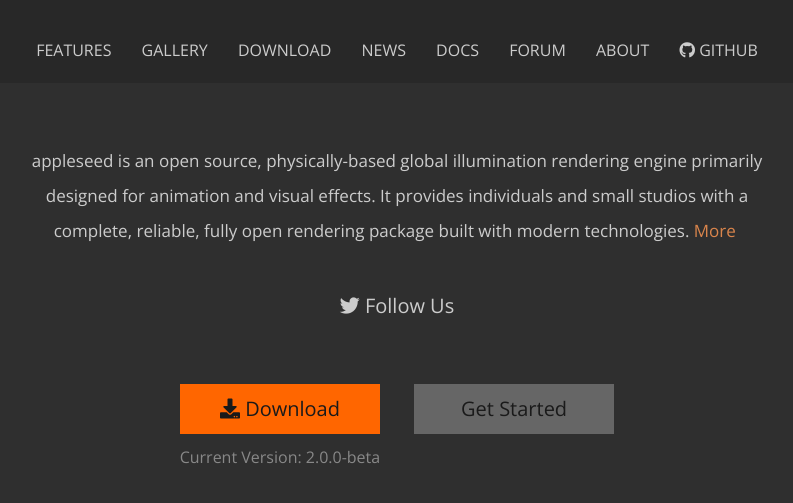
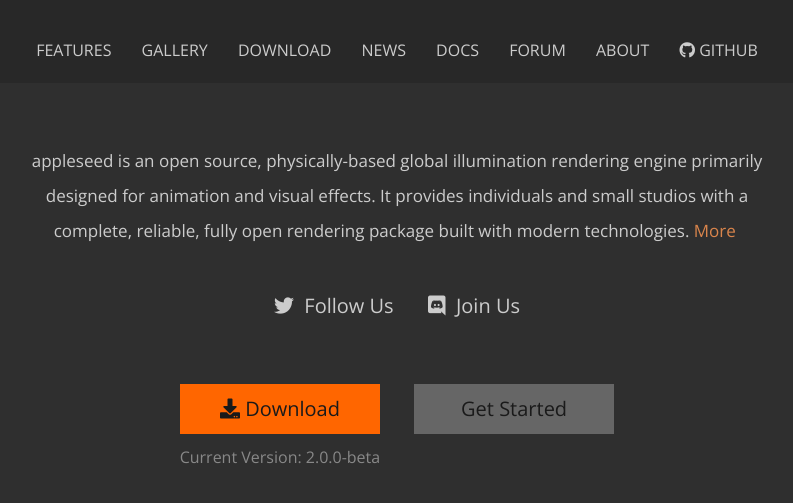
Before and after one commit to appleseedhq/appleseedhq.github.io, a Jekyll site: the page built from index.md, in a window 1280 px wide, cut to the strip 365-950 px from the top of the page. Shown: the top 503 px of the strip, without its empty margins (243-1036 px from the left). Built offline with Jekyll 4.4.1, drawn with Linux system fonts in a browser that asks for light colours; nearby versions of some CDN libraries.

Commit message:
Add link to Discord on front page

```diff
--- a/css/styles.css
+++ b/css/styles.css
@@ -425,6 +425,7 @@
 
 .section.intro p:last-child a
 {
+    margin: 0px 15px;
     font-size: 20px;
 }
 
--- a/index.md
+++ b/index.md
@@ -7,4 +7,5 @@
 
 appleseed is an open source, physically-based global illumination rendering engine primarily designed for animation and visual effects. It provides individuals and small studios with a complete, reliable, fully open rendering package built with modern technologies. [More <i class="fa fa-long-arrow-right"></i>](/about.html)
 
-[<i class="fab fa-twitter"></i> Follow Us](https://twitter.com/appleseedhq)
+[<i class="fab fa-twitter"></i>&nbsp;&nbsp;Follow Us](https://twitter.com/appleseedhq)
+[<i class="fab fa-discord"></i>&nbsp;&nbsp;Join Us](https://discord.gg/dNCE5J8)
```
